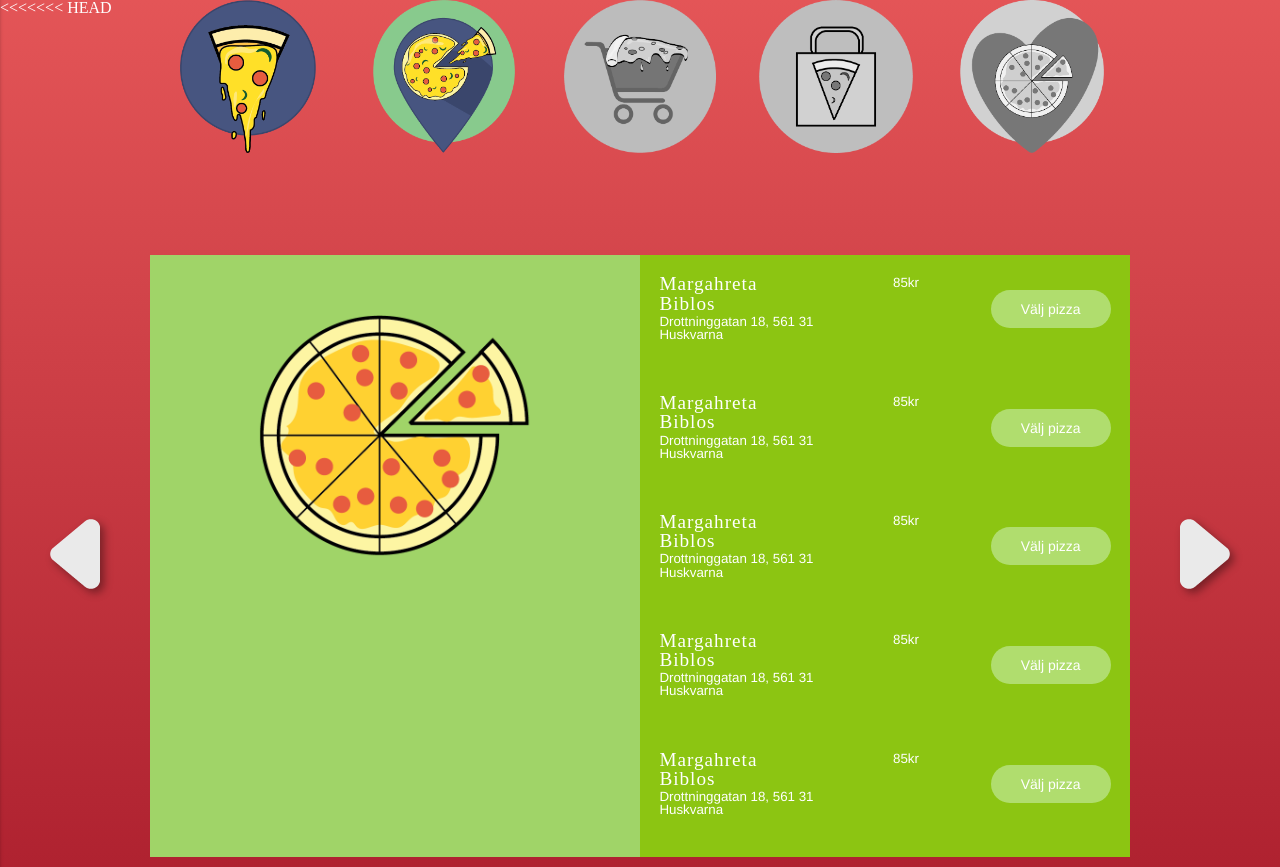
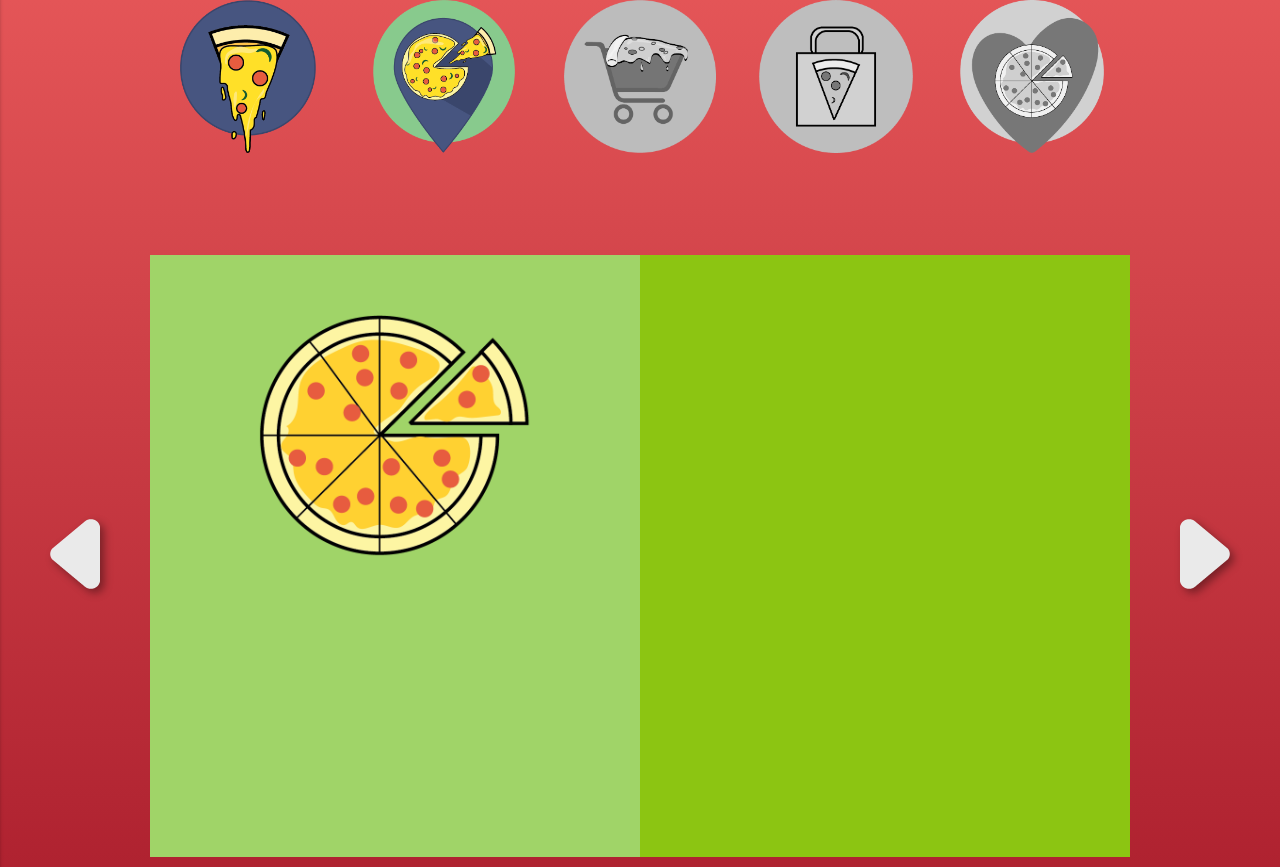
Before and after one commit to TheSwedishScout/pizzajakten, a PHP site: page /pizzerior.php in a window 1280 px wide. Shown: the part 153-1020 px from the top of the page. Run offline with PHP 8.4, Linux system fonts and the light colour scheme; data that the repository does not hold is empty; some libraries are stand-ins or nearby versions.

Commit message:
bort med fula tecken

```diff
--- a/pizzerior.php
+++ b/pizzerior.php
@@ -25,83 +25,6 @@
         <img src="images/pizza7.png">
         <h3><?php echo $ing; ?></h3>
 </main>
-<<<<<<< HEAD
-<main class="right pizzerior">
-    <h2></h2>
-
-<!--<?php
-
-    /*$pizzeria = $_POST["pizzeria_input"];
-    $id = $_POST["pizzeria_input"]
-
-    $pizzeria_input = array('' => , );
-
-
-    SELECT 'pris' FROM 'pizzorinpizzeria' WHERE 'id' = 5 AND 'pizzeria' = 2 */
-
-    ?>-->
-
-        <ul>
-        	<li>
-        		<h3>Margahreta</h3>
-        		<h3>Biblos</h3>
-        		<p>Drottninggatan 18, 561 31 Huskvarna</p>
-        		<p>85kr</p>
-
-                <form action="varukorg.php" method="POST">
-                    <input type="submit" name="Välj denna" value="Välj pizza">
-                    <input type="hidden" name="pizza" value="5">
-                    <input type="hidden" name="pizza_name" value="Margahreta">
-                    <input type="hidden" name="pizza_ingredienser" value="ost, skinka">
-                </form>
-        	</li>
-        	<li>
-        		<h3>Margahreta</h3>
-        		<h3>Biblos</h3>
-        		<p>Drottninggatan 18, 561 31 Huskvarna</p>
-        		<p>85kr</p>
-
-                <form action="">
-                    <input type="submit" name="Välj denna" value="Välj pizza">
-                    <input type="hidden" name="">
-                </form>
-        	</li>
-            <li>
-                <h3>Margahreta</h3>
-                <h3>Biblos</h3>
-                <p>Drottninggatan 18, 561 31 Huskvarna</p>
-                <p>85kr</p>
-
-                <form action="addedItems.php" method="POST">
-                    <input type="submit" name="pizzeria_input" value="Välj pizza">
-                    <input type="hidden" name="">
-                </form>
-            </li>
-            <li>
-                <h3>Margahreta</h3>
-                <h3>Biblos</h3>
-                <p>Drottninggatan 18, 561 31 Huskvarna</p>
-                <p>85kr</p>
-
-                <form action="">
-                    <input type="submit" name="Välj denna" value="Välj pizza">
-                    <input type="hidden" name="">
-                </form>
-            </li>
-            <li>
-                <h3>Margahreta</h3>
-                <h3>Biblos</h3>
-                <p>Drottninggatan 18, 561 31 Huskvarna</p>
-                <p>85kr</p>
-
-                <form action="">
-                    <input type="submit" name="Välj denna" value="Välj pizza">
-                    <input type="hidden" name="">
-                </form>
-            </li>
-=======
->>>>>>> d43b276bc4287508e55c850ef229ccc00ebfda70
-
 <main class="right pizzerior">
     <?php
         if ($result->num_rows > 0) {
```
